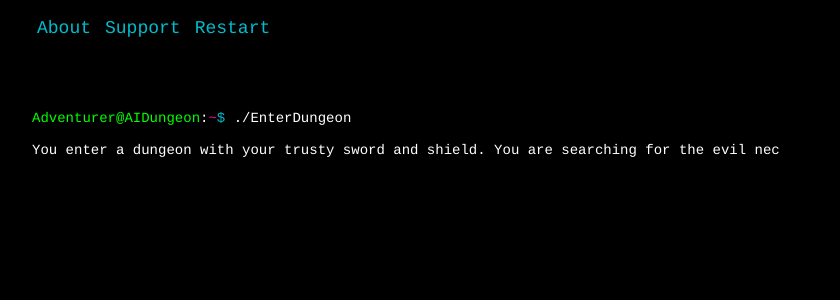
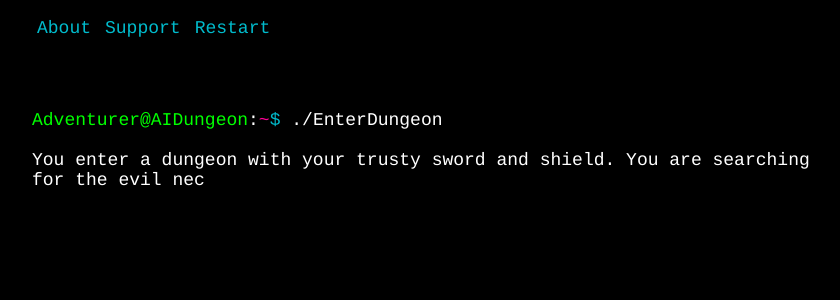
Before and after one commit to latitudegames/AIDungeon, a Flask app: template templates/index.html in a window 1280 px wide. Shown: the top 300 px of the page, without its empty margins (208-1048 px from the left). Run offline with Flask 2, Linux system fonts and the light colour scheme; the template is opened without the code that fills it, so the values that code supplies are empty; parts of the project's set-up code (start-up, migrations or seed data) failed here and were passed over; some libraries are stand-ins or nearby versions.

Commit message:
calc font size

```diff
--- a/static/style.css
+++ b/static/style.css
@@ -10,7 +10,7 @@
 	margin-left:auto;
 	margin-right:auto;
 	margin-top:calc(30px + 4.0vh);;
-	font-size:14px;
+	font-size:calc(10px + 1.0vh);
 	background-color: #000;
 }
 
```
